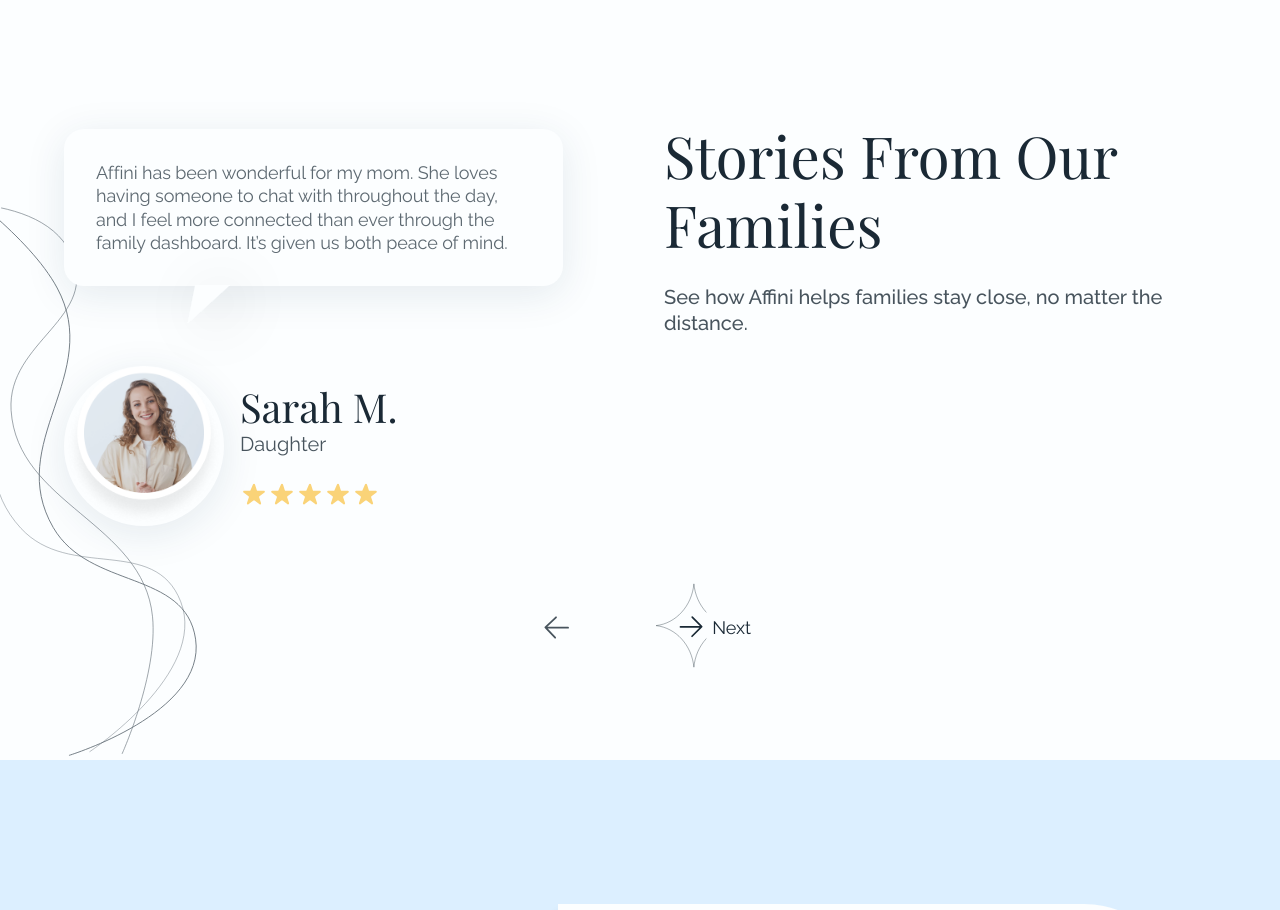
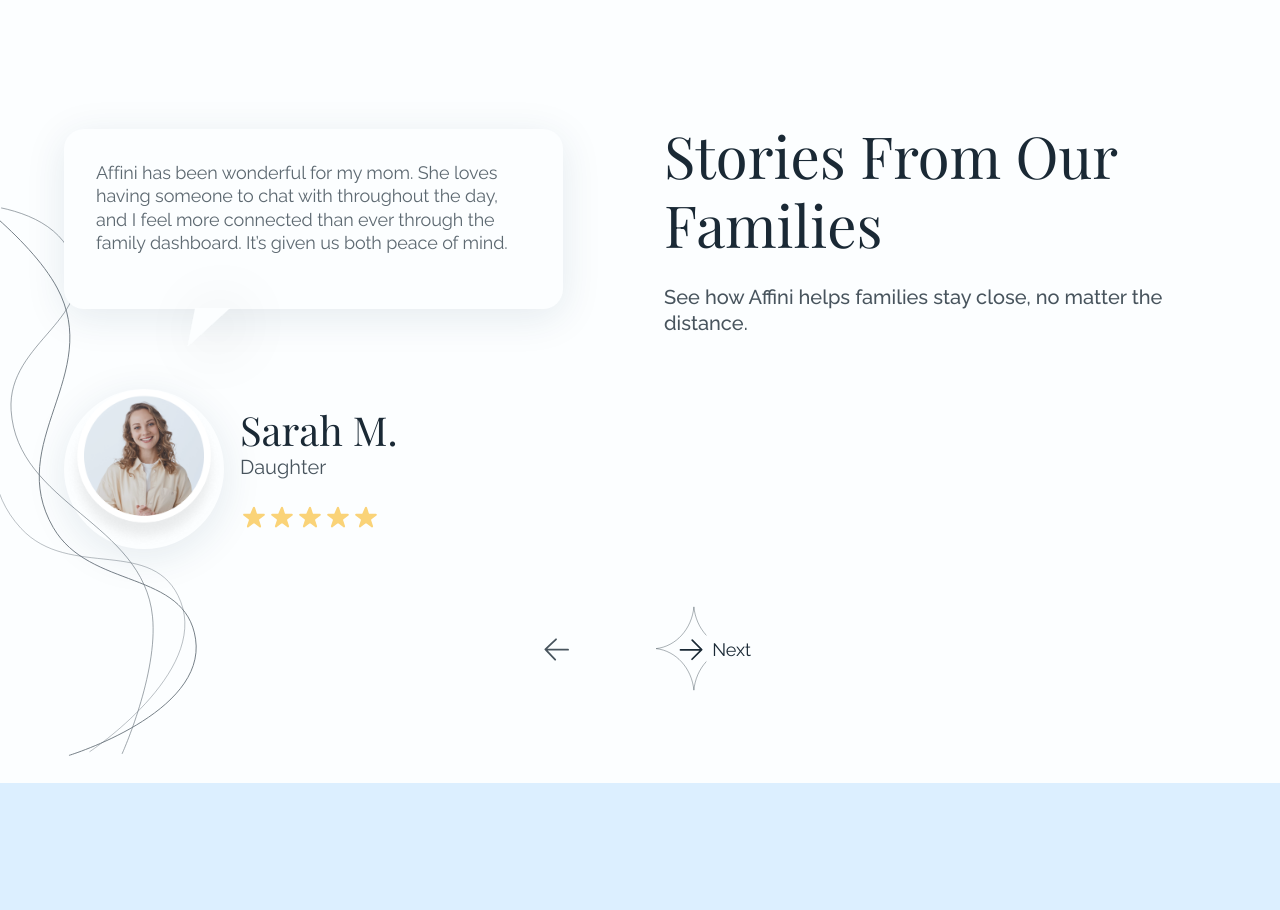
Before and after one commit to SiarheiBalabanovich/affini-app, a React (Vite) app: page / in a window 1280 px wide. Shown: the part 5200-6110 px from the top of the page. Built offline with nearby package versions, Linux system fonts and the light colour scheme.

Commit message:
refactor(testimonials-section): use design tokens and improve accessibility

```diff
--- a/src/components/TestimonialsSection.jsx
+++ b/src/components/TestimonialsSection.jsx
@@ -67,7 +67,7 @@
         </div>
 
         <div className="relative lg:w-1/2">
-          <div className="relative z-20 mt-2 max-w-[499px] rounded-[20px] bg-whiteCustom p-8 shadow-review">
+          <div className="relative z-20 mt-2 min-h-[220px] max-w-[499px] rounded-[20px] bg-whiteCustom p-8 shadow-review md:min-h-[180px]">
             <p className="font-raleway text-[14px] font-normal leading-[130%] tracking-[-0.005em] text-primary/70 md:text-[18px]">
               {text}
             </p>
```
